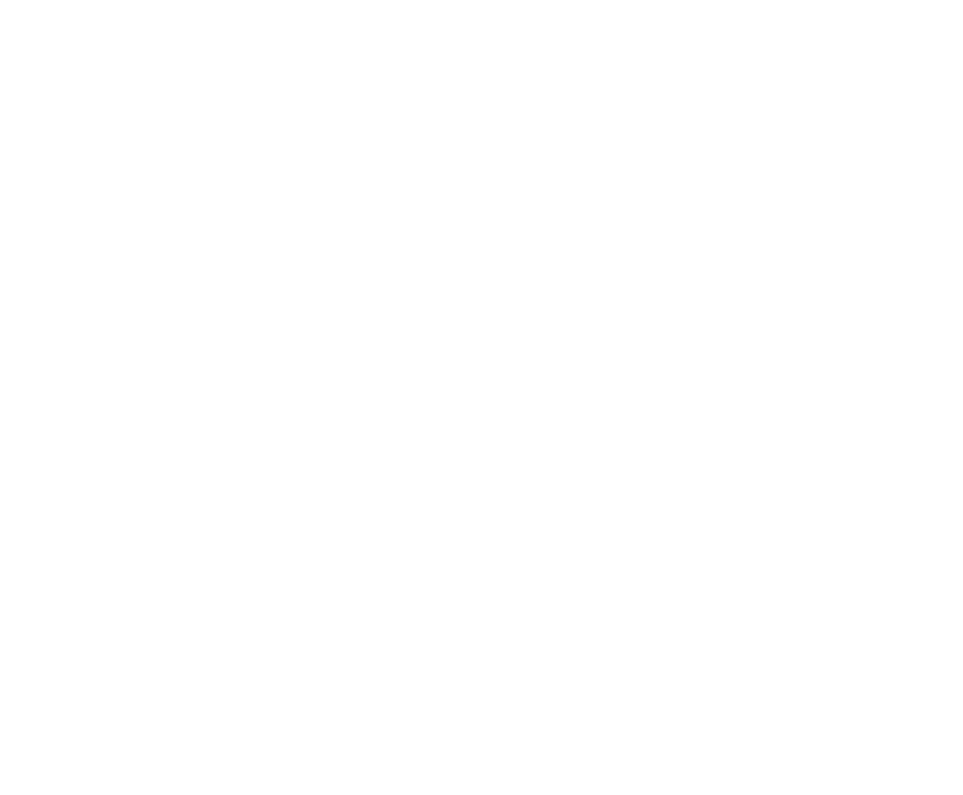
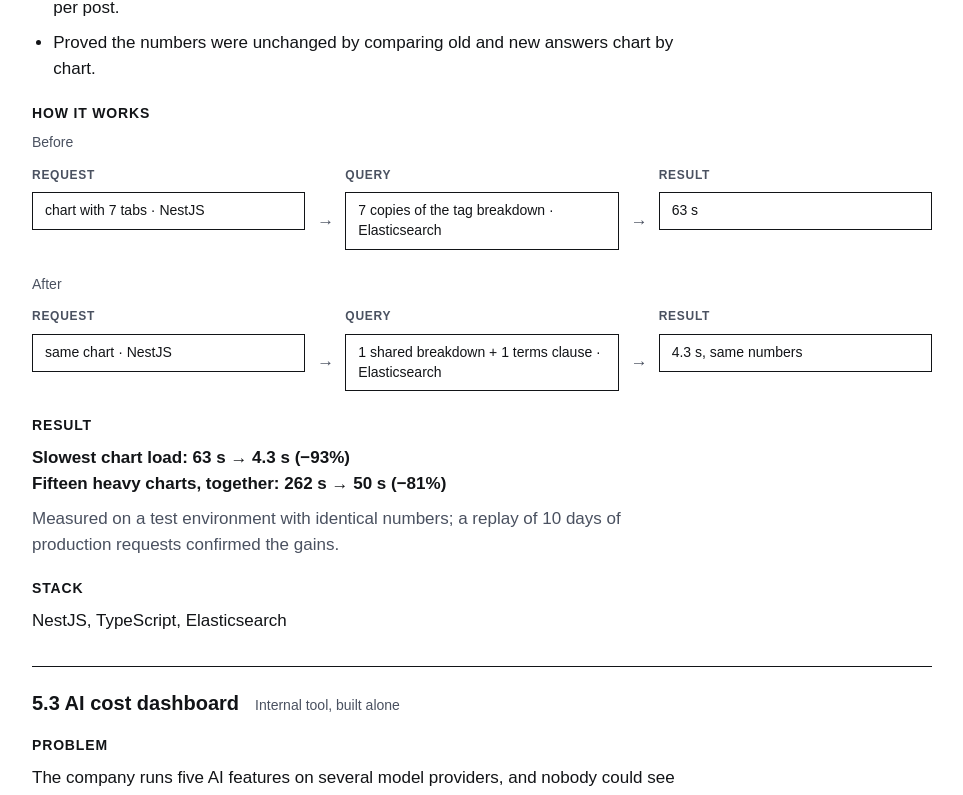
Before and after one commit to Kamilia98/Portfolio, a React (Vite) app: page / in a window 1280 px wide. Shown: the part 2838-3633 px from the top of the page, without its empty margins (300-1263 px from the left). Before the commit the page ends 2973 px from the top, so only its background shows below. Built offline with nearby package versions, Linux system fonts and the light colour scheme.

Commit message:
feat: case studies with block diagrams that follow the selected pin

```diff
--- a/src/App.tsx
+++ b/src/App.tsx
@@ -1,5 +1,5 @@
-import type { ReactNode } from 'react'
-import { sections } from './content'
+import { useEffect, type ReactNode } from 'react'
+import { sections, caseStudies } from './content'
 import { Header } from './components/Header'
 import { Section } from './components/Section'
 import { SectionIndex } from './components/SectionIndex'
@@ -8,6 +8,7 @@
 import { RelatedParts } from './components/RelatedParts'
 import { RevisionHistory } from './components/RevisionHistory'
 import { OrderingInfo } from './components/OrderingInfo'
+import { CaseStudy } from './components/CaseStudy'
 import { PinDiagram } from './components/PinDiagram'
 import { PinSelectionProvider } from './state/pinSelection'
 import styles from './App.module.css'
@@ -16,12 +17,17 @@
   '1-features': <Features />,
   '2-description': <Description />,
   '3-pin-configuration': <PinDiagram />,
+  '5-detailed-description': caseStudies.map((c) => <CaseStudy key={c.id} study={c} />),
   '6-related-parts': <RelatedParts />,
   '7-revision-history': <RevisionHistory />,
   '8-ordering-information': <OrderingInfo />,
 }
 
 export default function App() {
+  // The page renders after load, so the browser has no target to scroll to for a shared #anchor.
+  useEffect(() => {
+    document.getElementById(decodeURIComponent(window.location.hash.slice(1)))?.scrollIntoView()
+  }, [])
   return (
     <PinSelectionProvider>
     <div className={styles.page}>
--- /dev/null
+++ b/src/components/BlockDiagram.module.css
@@ -0,0 +1,80 @@
+.figure {
+  margin: 0 0 calc(var(--space) * 3);
+}
+.caption {
+  margin-bottom: calc(var(--space) * 1.5);
+  color: var(--muted);
+  font-size: var(--size-small);
+}
+.stages {
+  list-style: none;
+  margin: 0;
+  padding: 0;
+  display: flex;
+  flex-direction: column;
+  gap: 32px;
+}
+.stage {
+  position: relative;
+  min-width: 0;
+}
+.stage + .stage::before {
+  content: '↓';
+  position: absolute;
+  top: -28px;
+  left: 0;
+  color: var(--muted);
+  line-height: 24px;
+}
+.stageTitle {
+  margin: 0 0 var(--space);
+  font-size: 0.75rem;
+  font-weight: 700;
+  letter-spacing: 0.06em;
+  text-transform: uppercase;
+  color: var(--muted);
+}
+.blocks {
+  list-style: none;
+  margin: 0;
+  padding: 0;
+  display: flex;
+  flex-direction: column;
+  gap: var(--space);
+}
+.block {
+  border: 1.5px solid var(--ink);
+  padding: var(--space) calc(var(--space) * 1.5);
+  font-size: var(--size-small);
+  line-height: 1.4;
+  overflow-wrap: anywhere;
+  transition: color 150ms, border-color 150ms;
+}
+.block[data-active='true'] {
+  border-color: var(--accent);
+  color: var(--accent);
+  font-weight: 700;
+}
+.block[data-dimmed='true'] {
+  border-color: var(--muted);
+  color: var(--muted);
+  font-weight: 400;
+}
+
+@media (min-width: 768px) {
+  .stages {
+    flex-direction: row;
+    gap: 40px;
+    align-items: stretch;
+  }
+  .stage {
+    flex: 1 1 0;
+  }
+  .stage + .stage::before {
+    content: '→';
+    top: 50%;
+    left: -28px;
+    width: 16px;
+    text-align: center;
+  }
+}
--- /dev/null
+++ b/src/components/BlockDiagram.tsx
@@ -0,0 +1,31 @@
+import type { Diagram } from '../content/types'
+import { usePinSelection } from '../state/pinSelection'
+import styles from './BlockDiagram.module.css'
+
+export function BlockDiagram({ diagram }: { diagram: Diagram }) {
+  const { isActive, isDimmed } = usePinSelection()
+  return (
+    <figure className={styles.figure}>
+      <figcaption className={styles.caption}>{diagram.caption}</figcaption>
+      <ol className={styles.stages}>
+        {diagram.stages.map((stage) => (
+          <li key={stage.title} className={styles.stage}>
+            <p className={styles.stageTitle}>{stage.title}</p>
+            <ul className={styles.blocks}>
+              {stage.blocks.map((block) => (
+                <li
+                  key={block.id}
+                  className={styles.block}
+                  data-active={isActive(block.pins) ? 'true' : undefined}
+                  data-dimmed={isDimmed(block.pins) ? 'true' : undefined}
+                >
+                  {block.label}
+                </li>
+              ))}
+            </ul>
+          </li>
+        ))}
+      </ol>
+    </figure>
+  )
+}
--- /dev/null
+++ b/src/components/CaseStudy.module.css
@@ -0,0 +1,66 @@
+.study {
+  scroll-margin-top: 88px;
+  padding: calc(var(--space) * 3) 0 calc(var(--space) * 4);
+  border-top: var(--rule-hair) solid var(--ink);
+  transition: color 150ms;
+}
+.study:first-child {
+  border-top: 0;
+  padding-top: 0;
+}
+.study[data-dimmed='true'] {
+  color: var(--muted);
+}
+.title {
+  margin: 0 0 var(--space);
+  font-size: var(--size-h3);
+  font-weight: 800;
+  font-stretch: 90%;
+  line-height: 1.2;
+}
+.status {
+  display: block;
+  margin-top: 4px;
+  color: var(--muted);
+  font-size: var(--size-small);
+  font-weight: 400;
+  font-stretch: 100%;
+}
+.part {
+  margin: calc(var(--space) * 2.5) 0 var(--space);
+  font-size: var(--size-small);
+  font-weight: 700;
+  letter-spacing: 0.06em;
+  text-transform: uppercase;
+}
+.text,
+.note {
+  margin: 0;
+  max-width: var(--measure);
+}
+.note {
+  margin-top: var(--space);
+  color: var(--muted);
+}
+.built,
+.results {
+  margin: 0;
+  padding-left: 1.25em;
+  max-width: var(--measure);
+}
+.built li + li {
+  margin-top: var(--space);
+}
+.results {
+  list-style: none;
+  padding-left: 0;
+  font-weight: 700;
+  font-variant-numeric: tabular-nums;
+}
+
+@media (min-width: 768px) {
+  .status {
+    display: inline;
+    margin: 0 0 0 calc(var(--space) * 2);
+  }
+}
--- /dev/null
+++ b/src/components/CaseStudy.tsx
@@ -0,0 +1,45 @@
+import { pins as allPins, resultById } from '../content'
+import type { CaseStudy as CaseStudyData } from '../content/types'
+import { formatPercent, formatResult, percentChange } from '../lib/results'
+import { usePinSelection } from '../state/pinSelection'
+import { BlockDiagram } from './BlockDiagram'
+import styles from './CaseStudy.module.css'
+
+export function CaseStudy({ study }: { study: CaseStudyData }) {
+  const { isDimmed } = usePinSelection()
+  const stack = study.pins.map((id) => allPins.find((p) => p.id === id)!.label).join(', ')
+  return (
+    <article id={study.anchor} className={styles.study} data-dimmed={isDimmed(study.pins) ? 'true' : undefined}>
+      <h3 className={styles.title}>
+        {`${study.number} ${study.title}`}
+        <span className={styles.status}>{study.status}</span>
+      </h3>
+      <h4 className={styles.part}>Problem</h4>
+      <p className={styles.text}>{study.problem}</p>
+      <h4 className={styles.part}>What I built</h4>
+      <ul className={styles.built}>
+        {study.built.map((b) => <li key={b}>{b}</li>)}
+      </ul>
+      <h4 className={styles.part}>How it works</h4>
+      {study.diagrams.map((d) => <BlockDiagram key={d.caption} diagram={d} />)}
+      <h4 className={styles.part}>Result</h4>
+      {study.resultIds.length === 0 ? (
+        <p className={styles.text}>{study.summary}</p>
+      ) : (
+        <ul className={styles.results}>
+          {study.resultIds.map((id) => {
+            const r = resultById(id)
+            return (
+              <li key={id}>
+                {`${r.label}: ${formatResult(r)} (${formatPercent(percentChange(r.before, r.after))})`}
+              </li>
+            )
+          })}
+        </ul>
+      )}
+      {study.resultNote && <p className={styles.note}>{study.resultNote}</p>}
+      <h4 className={styles.part}>Stack</h4>
+      <p className={styles.text}>{stack}</p>
+    </article>
+  )
+}
```
Also changed, not shown: 2 other files (tests, documents, lock files or other folders).
